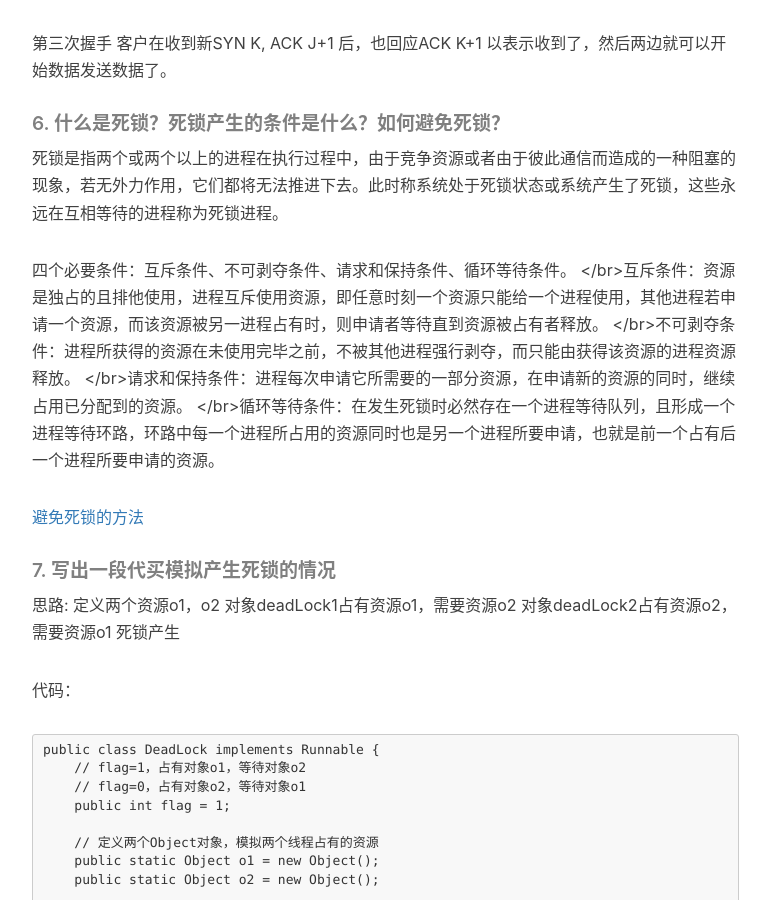
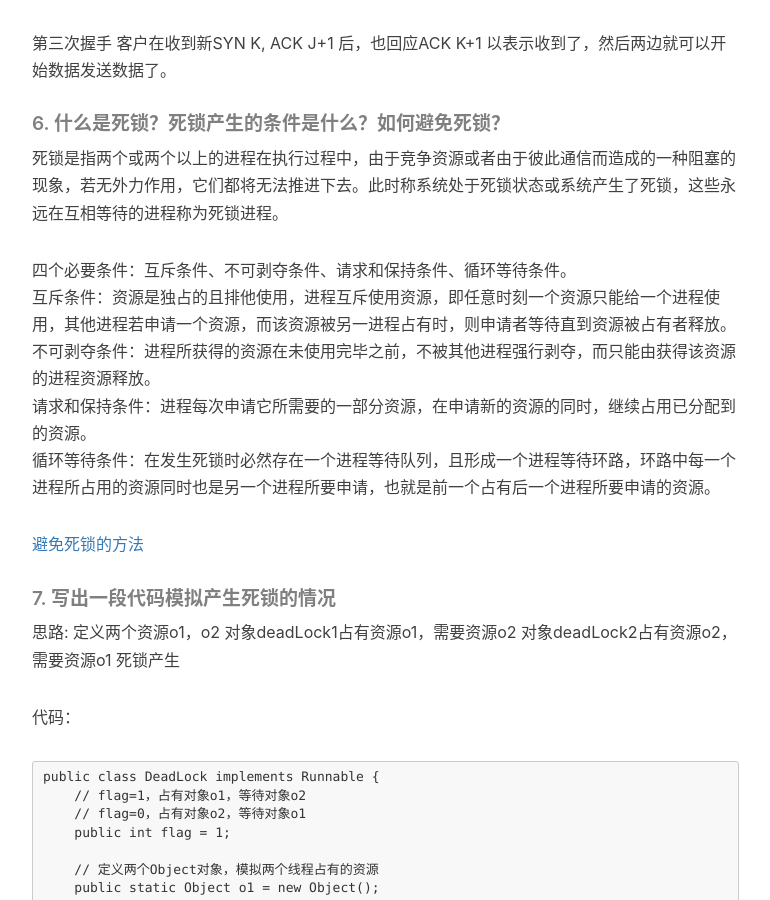
Before and after one commit to JerichoX/jerichox.github.io, a Jekyll site: the page built from _posts/2019-05-14-我的面试记录.md, in a window 1280 px wide and 900 px high, scrolled down 2076 px. Shown: the whole window, without its empty margins (233-1003 px from the left). Built offline with Jekyll 4.4.1, drawn with Linux system fonts in a browser that asks for light colours; nearby versions of some CDN libraries; comment, search, counter and statistics services are not loaded; some of the changed text lies outside the part shown.

```diff
--- a/_posts/2019-05-14-我的面试记录.md
+++ b/_posts/2019-05-14-我的面试记录.md
@@ -62,14 +62,14 @@ EXPLAIN关键字，用来查看索引是否正在被使用，验证索引，如
 死锁是指两个或两个以上的进程在执行过程中，由于竞争资源或者由于彼此通信而造成的一种阻塞的现象，若无外力作用，它们都将无法推进下去。此时称系统处于死锁状态或系统产生了死锁，这些永远在互相等待的进程称为死锁进程。
 
 四个必要条件：互斥条件、不可剥夺条件、请求和保持条件、循环等待条件。
-</br>互斥条件：资源是独占的且排他使用，进程互斥使用资源，即任意时刻一个资源只能给一个进程使用，其他进程若申请一个资源，而该资源被另一进程占有时，则申请者等待直到资源被占有者释放。
-</br>不可剥夺条件：进程所获得的资源在未使用完毕之前，不被其他进程强行剥夺，而只能由获得该资源的进程资源释放。
-</br>请求和保持条件：进程每次申请它所需要的一部分资源，在申请新的资源的同时，继续占用已分配到的资源。
-</br>循环等待条件：在发生死锁时必然存在一个进程等待队列，且形成一个进程等待环路，环路中每一个进程所占用的资源同时也是另一个进程所要申请，也就是前一个占有后一个进程所要申请的资源。
+<br/>互斥条件：资源是独占的且排他使用，进程互斥使用资源，即任意时刻一个资源只能给一个进程使用，其他进程若申请一个资源，而该资源被另一进程占有时，则申请者等待直到资源被占有者释放。
+<br/>不可剥夺条件：进程所获得的资源在未使用完毕之前，不被其他进程强行剥夺，而只能由获得该资源的进程资源释放。
+<br/>请求和保持条件：进程每次申请它所需要的一部分资源，在申请新的资源的同时，继续占用已分配到的资源。
+<br/>循环等待条件：在发生死锁时必然存在一个进程等待队列，且形成一个进程等待环路，环路中每一个进程所占用的资源同时也是另一个进程所要申请，也就是前一个占有后一个进程所要申请的资源。
 
 [避免死锁的方法](https://wiki.jikexueyuan.com/project/java-concurrent/deadlock-prevention.html)
 
-##### 7. 写出一段代买模拟产生死锁的情况
+##### 7. 写出一段代码模拟产生死锁的情况
 思路:
 定义两个资源o1，o2
 对象deadLock1占有资源o1，需要资源o2
```
Also changed, not shown: other parts of _posts/2019-05-14-我的面试记录.md (+4 -2 lines).
